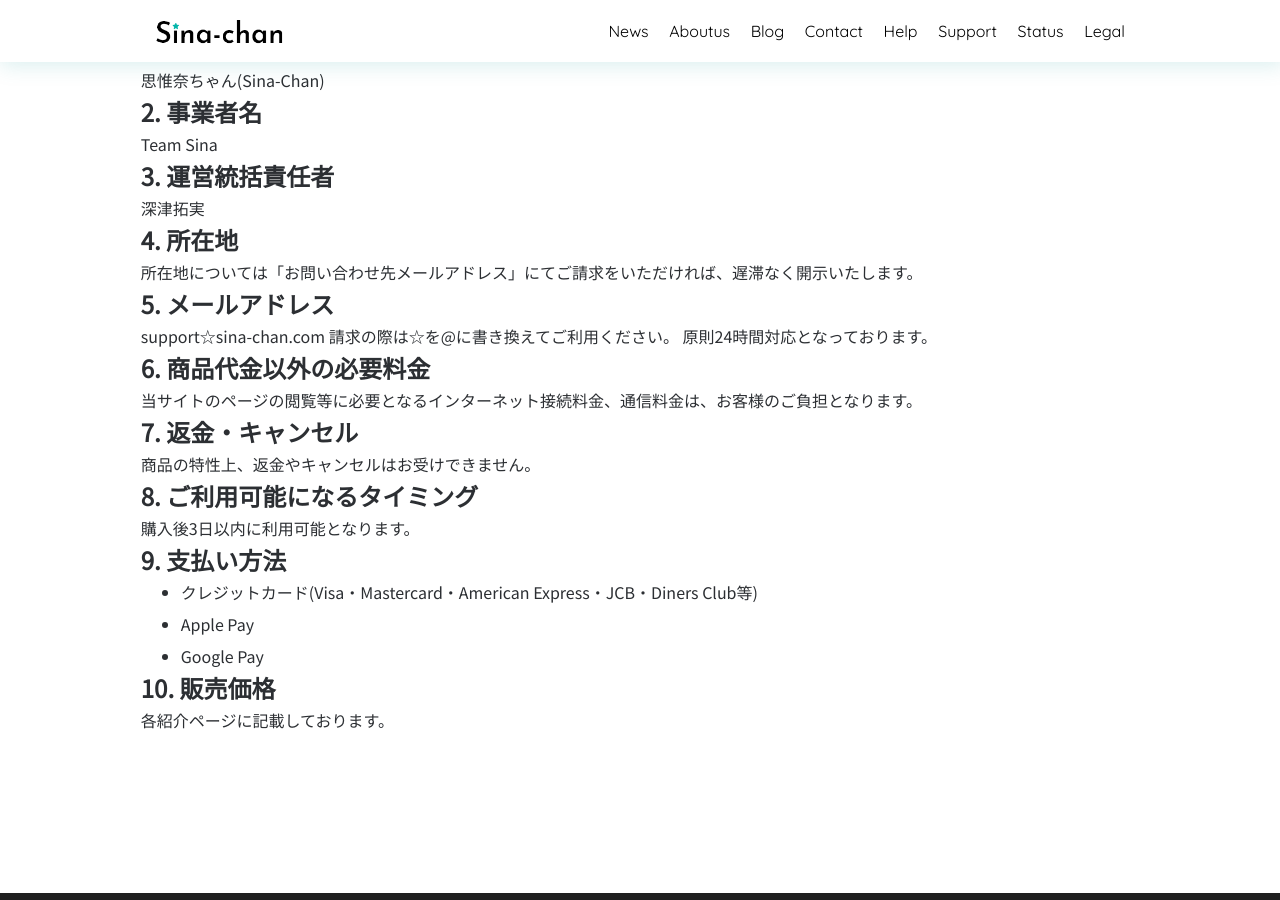
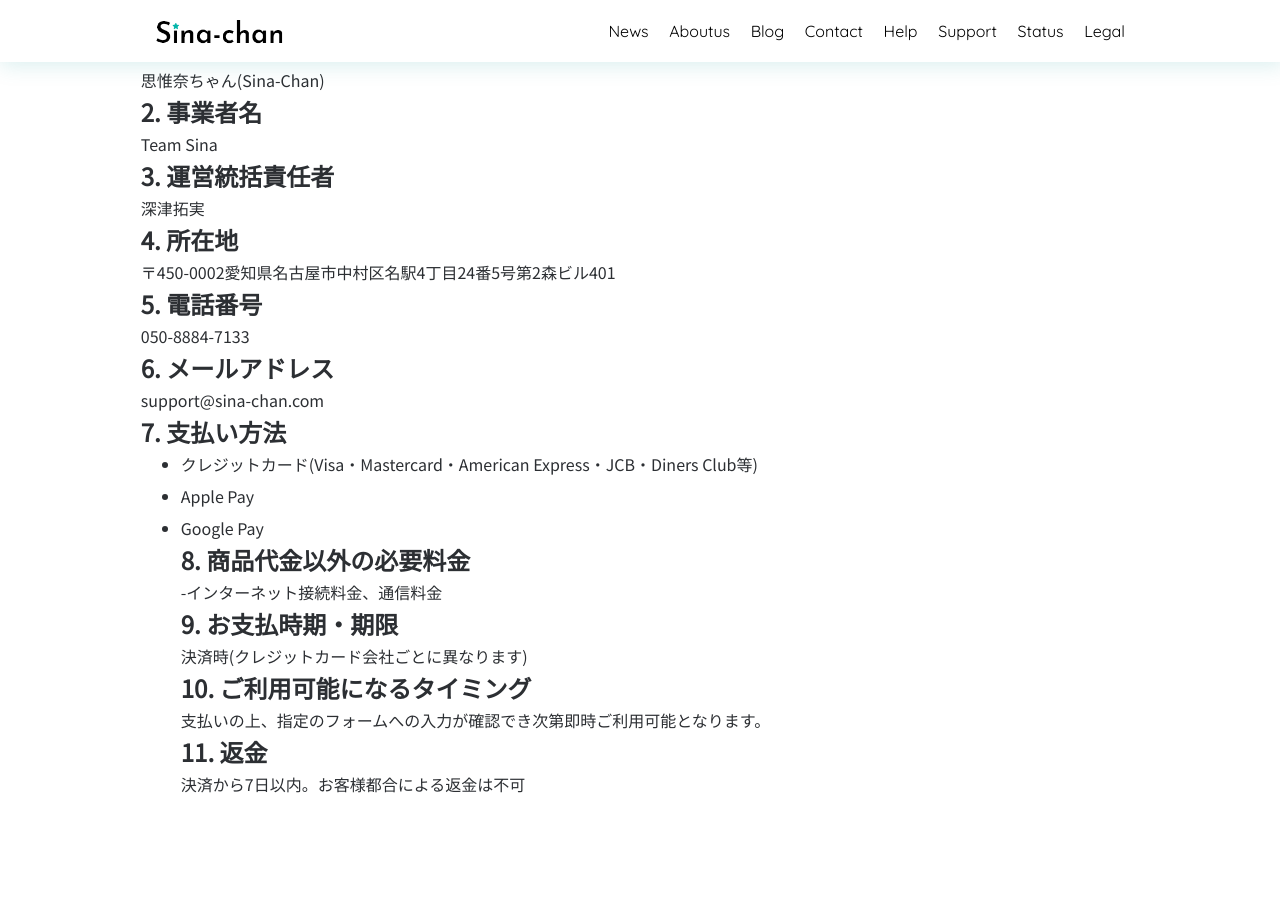
Before and after one commit to SinaKitagami/sinakitagami.github.io, a Jekyll site: the page built from _posts/legal/2023-06-28-tradelaw.md, in a window 1280 px wide and 900 px high, scrolled down 300 px. Built offline with Jekyll 4.4.1, drawn with Linux system fonts in a browser that asks for light colours; nearby versions of some CDN libraries; a script that is not in the unit is left out.

Commit message:
2023-06-28-tradelaw.md を更新

```diff
--- a/_posts/legal/2023-06-28-tradelaw.md
+++ b/_posts/legal/2023-06-28-tradelaw.md
@@ -11,21 +11,20 @@ Team Sina
 ## 3. 運営統括責任者
 深津拓実
 ## 4. 所在地
-所在地については「お問い合わせ先メールアドレス」にてご請求をいただければ、遅滞なく開示いたします。
-## 5. メールアドレス
-support☆sina-chan.com
-請求の際は☆を@に書き換えてご利用ください。
-原則24時間対応となっております。
-## 6. 商品代金以外の必要料金
-当サイトのページの閲覧等に必要となるインターネット接続料金、通信料金は、お客様のご負担となります。
-## 7. 返金・キャンセル
-商品の特性上、返金やキャンセルはお受けできません。
-## 8. ご利用可能になるタイミング
-購入後3日以内に利用可能となります。
-## 9. 支払い方法
+〒450-0002愛知県名古屋市中村区名駅4丁目24番5号第2森ビル401
+## 5. 電話番号
+050-8884-7133
+## 6. メールアドレス
+support@sina-chan.com
+## 7. 支払い方法
 - クレジットカード(Visa・Mastercard・American Express・JCB・Diners Club等)
 - Apple Pay
 - Google Pay
-
-## 10. 販売価格
-各紹介ページに記載しております。
+## 8. 商品代金以外の必要料金
+-インターネット接続料金、通信料金
+## 9. お支払時期・期限
+決済時(クレジットカード会社ごとに異なります)
+## 10. ご利用可能になるタイミング
+支払いの上、指定のフォームへの入力が確認でき次第即時ご利用可能となります。
+## 11. 返金
+決済から7日以内。お客様都合による返金は不可
```
